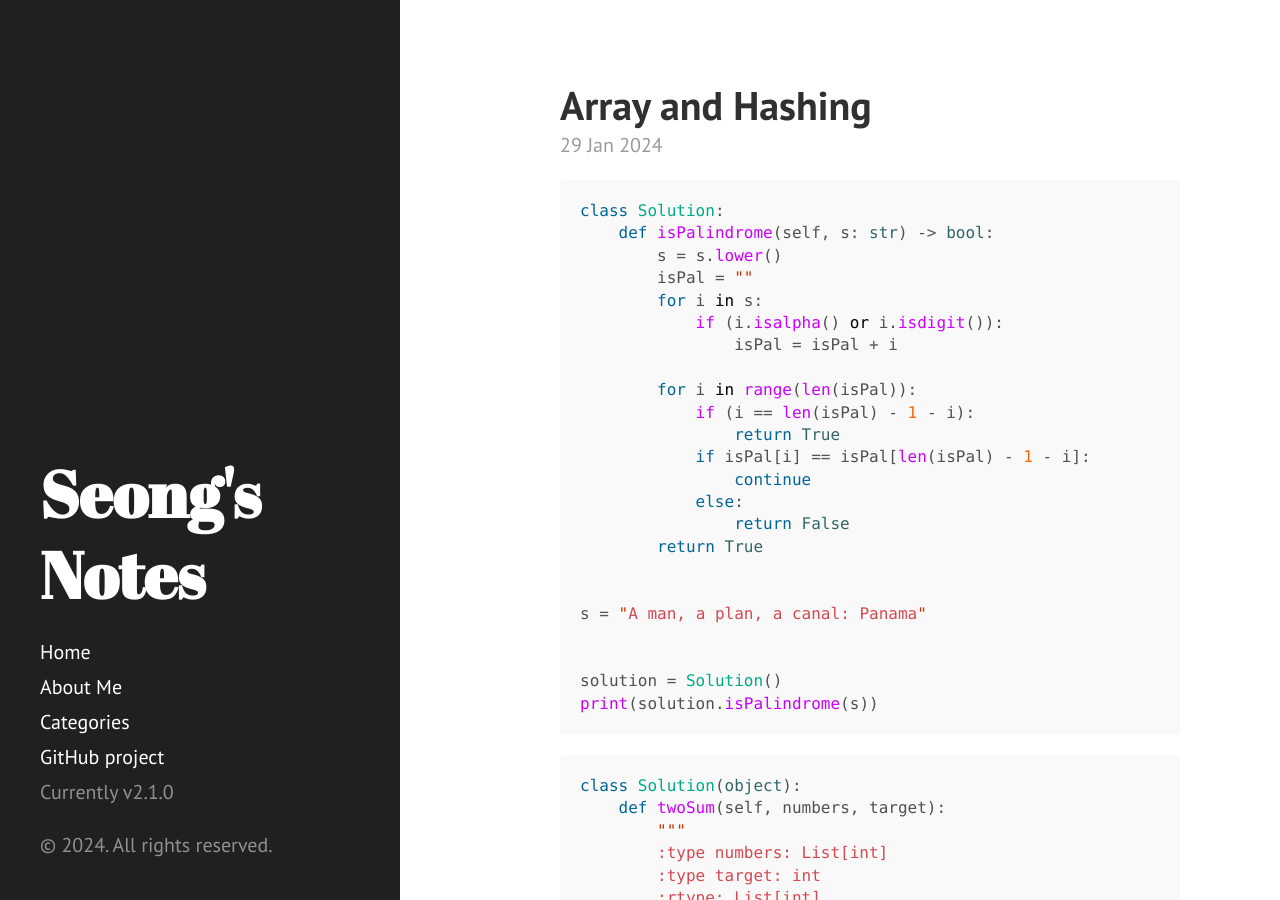
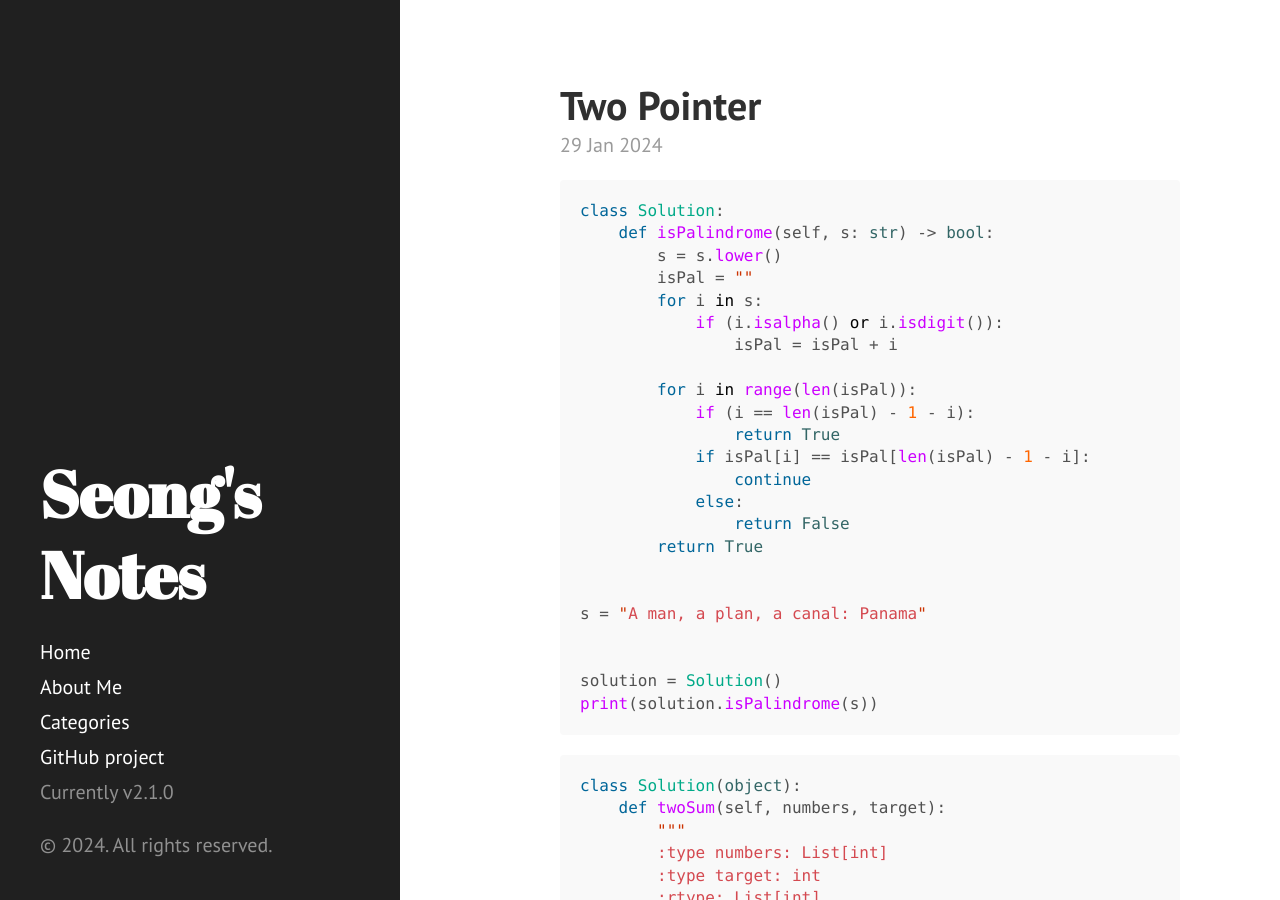
Before and after one commit to GwangseongCho/GwangseongCho.github.io, a Jekyll site: the page built from _posts/2024-01-29-two pointer.md, in a window 1280 px wide and 900 px high. Built offline with Jekyll 4.4.1, drawn with Linux system fonts in a browser that asks for light colours.

Commit message:
edit two pointer page

```diff
--- a/_posts/2024-01-29-two pointer.md
+++ b/_posts/2024-01-29-two pointer.md
@@ -1,6 +1,6 @@
 ---
 layout: post
-title: Array and Hashing
+title: Two Pointer
 category: Computer Science
 ---
 
```
